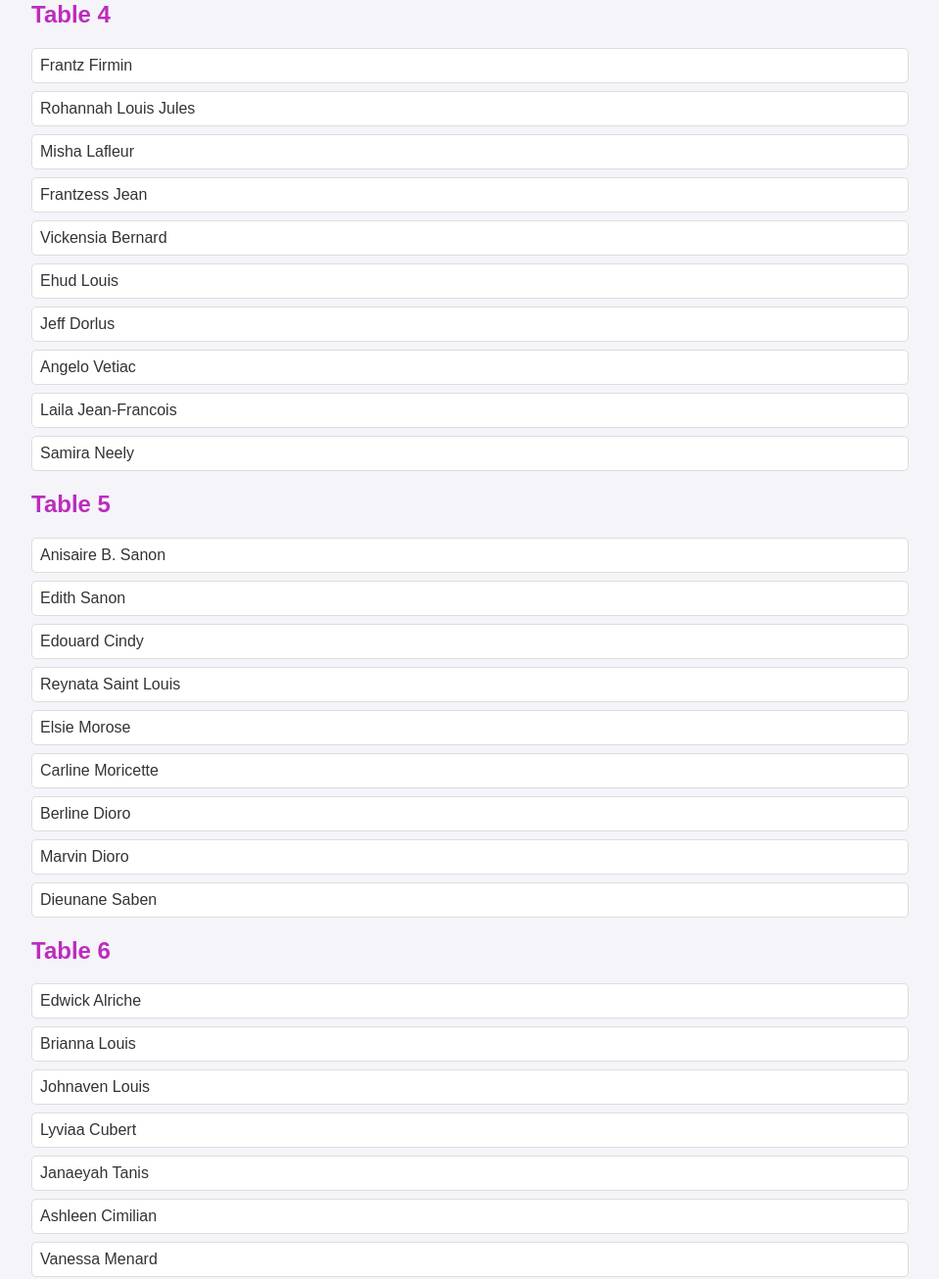
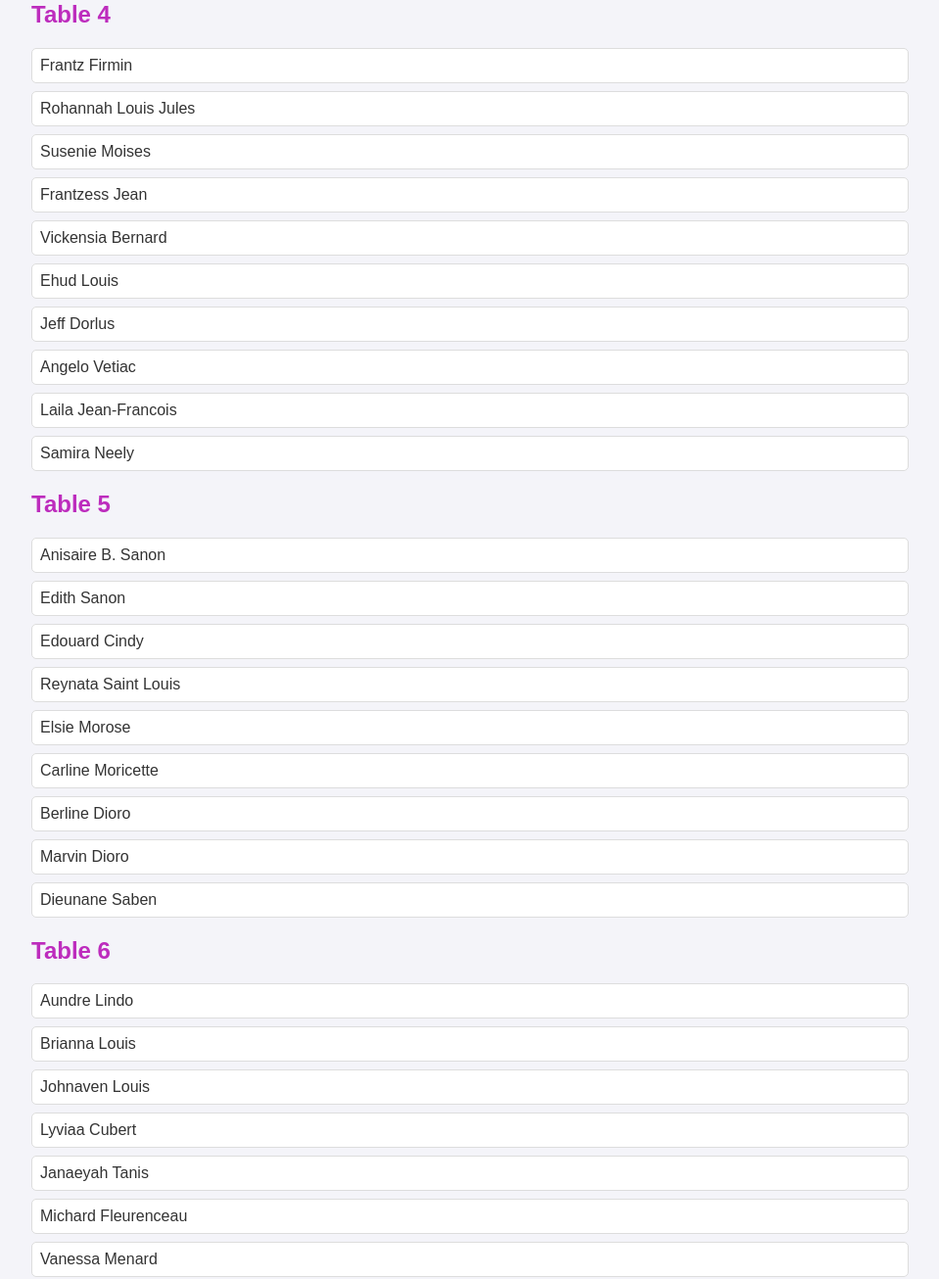
Before and after one commit to sanonrickny/Guest-list, a plain HTML site: page index.html in a window 1280 px wide. Shown: the part 1820-3126 px from the top of the page at 98% size, without its empty margins (160-1119 px from the left). Drawn offline with Linux system fonts and the light colour scheme.

Commit message:
Updated names
Updated names

```diff
--- a/index.html
+++ b/index.html
@@ -57,7 +57,7 @@
             <ul>
                 <li>Frantz Firmin</li>
                 <li>Rohannah Louis Jules</li>
-                <li>Misha Lafleur</li>
+                <li>Susenie Moises</li>
                 <li>Frantzess Jean</li>
                 <li>Vickensia Bernard</li>
                 <li>Ehud Louis</li>
@@ -80,12 +80,12 @@
             </ul>
             <h2>Table 6</h2>
             <ul>
-                <li>Edwick Alriche</li>
+                <li>Aundre Lindo</li>
                 <li>Brianna Louis</li>
                 <li>Johnaven Louis</li>
                 <li>Lyviaa Cubert</li>
                 <li>Janaeyah Tanis</li>
-                <li>Ashleen Cimilian</li>
+                <li>Michard Fleurenceau</li>
                 <li>Vanessa Menard</li>
                 <li>Thista Desravin</li>
                 <li>Abiela Duperme</li>
```
